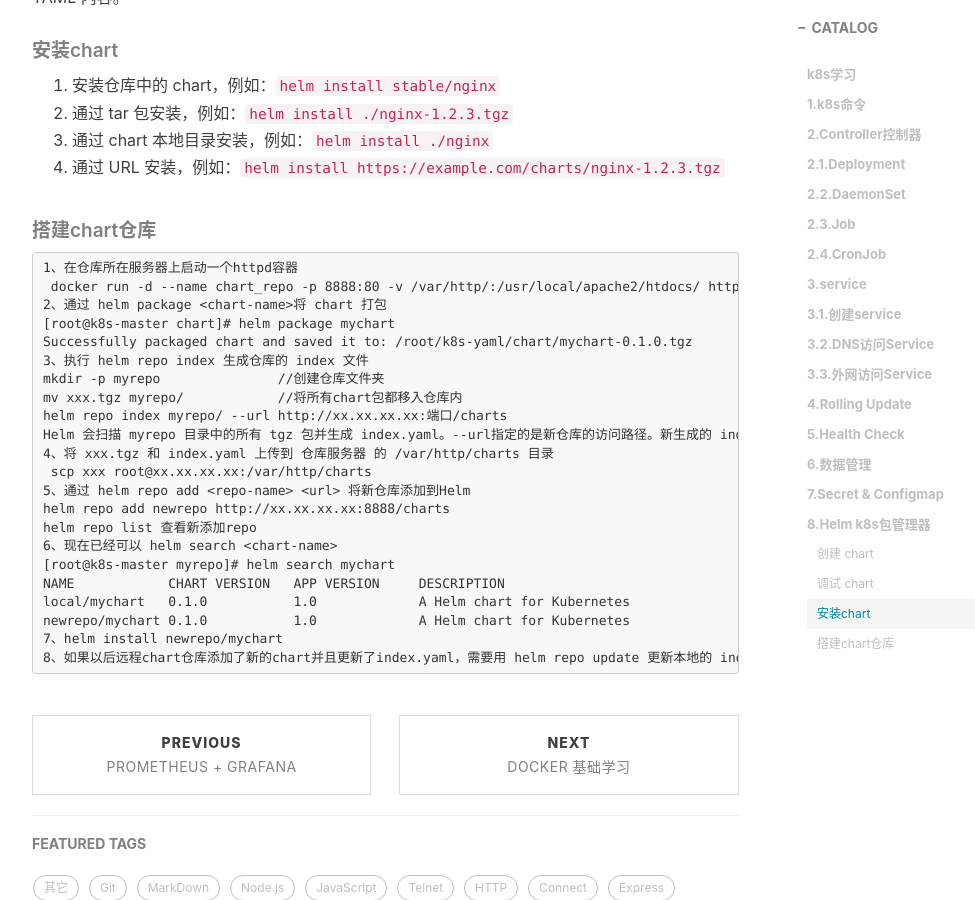
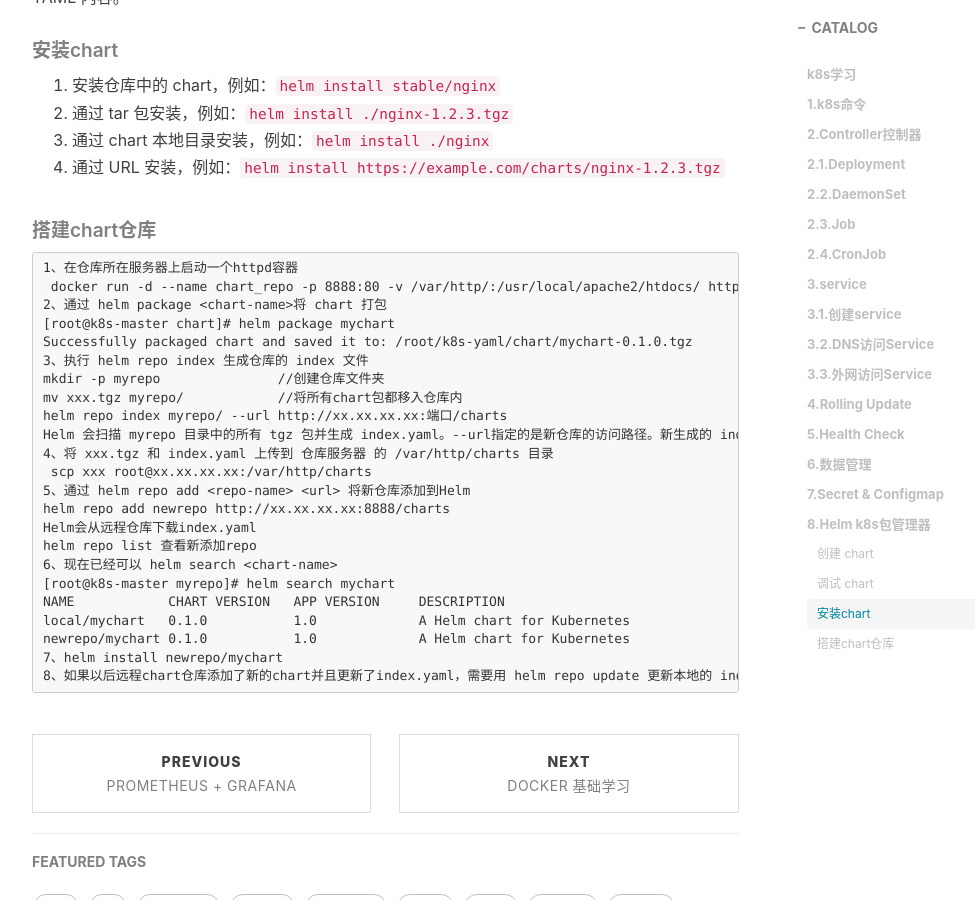
Before and after one commit to wangyang1996/wangyang1996.github.io, a Jekyll site: the page built from _posts/2024-8-25-k8s.md, in a window 1280 px wide and 900 px high, scrolled down 28856 px. Shown: the whole window, without its empty margins (233-1208 px from the left). Built offline with Jekyll 4.4.1, drawn with Linux system fonts in a browser that asks for light colours; nearby versions of some CDN libraries; comment, search, counter and statistics services are not loaded.

Commit message:
modify k8s.md

```diff
--- a/_posts/2024-8-25-k8s.md
+++ b/_posts/2024-8-25-k8s.md
@@ -1519,6 +1519,7 @@ Helm 会扫描 myrepo 目录中的所有 tgz 包并生成 index.yaml。--url指
  scp xxx root@xx.xx.xx.xx:/var/http/charts
 5、通过 helm repo add <repo-name> <url> 将新仓库添加到Helm
 helm repo add newrepo http://xx.xx.xx.xx:8888/charts
+Helm会从远程仓库下载index.yaml
 helm repo list 查看新添加repo
 6、现在已经可以 helm search <chart-name>
 [root@k8s-master myrepo]# helm search mychart
```
